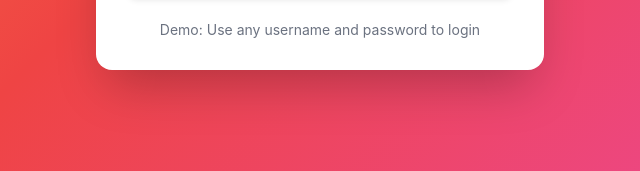
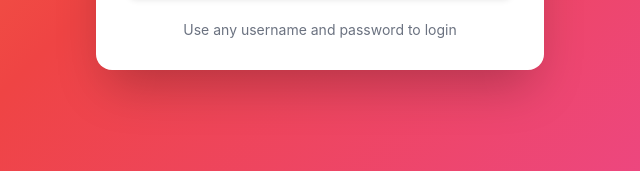
Before and after one commit to Okongostan/ERMS, a plain HTML site: page login.html in a window 1280 px wide. Shown: the part 626-797 px from the top of the page, 320-960 px from the left. Drawn offline with nearby package versions, Linux system fonts and the light colour scheme.

Commit message:
Update login.html

```diff
--- a/login.html
+++ b/login.html
@@ -32,7 +32,7 @@
                 <button id="loginBtn" class="login-btn">Sign In</button>
             </div>
 
-            <p class="demo-text">Demo: Use any username and password to login</p>
+            <p class="demo-text"> Use any username and password to login</p>
         </div>
     </div>
     <script>
```
